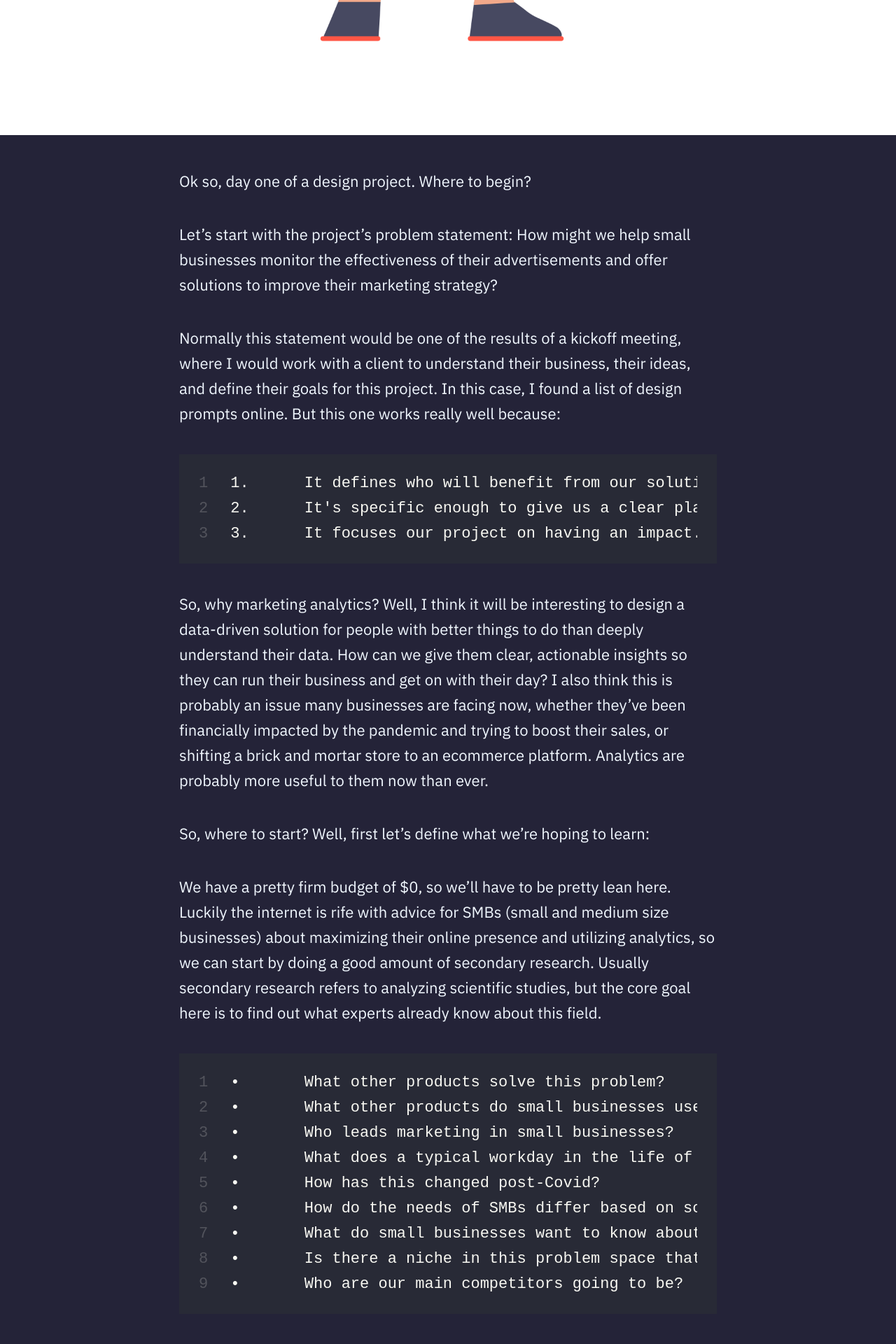
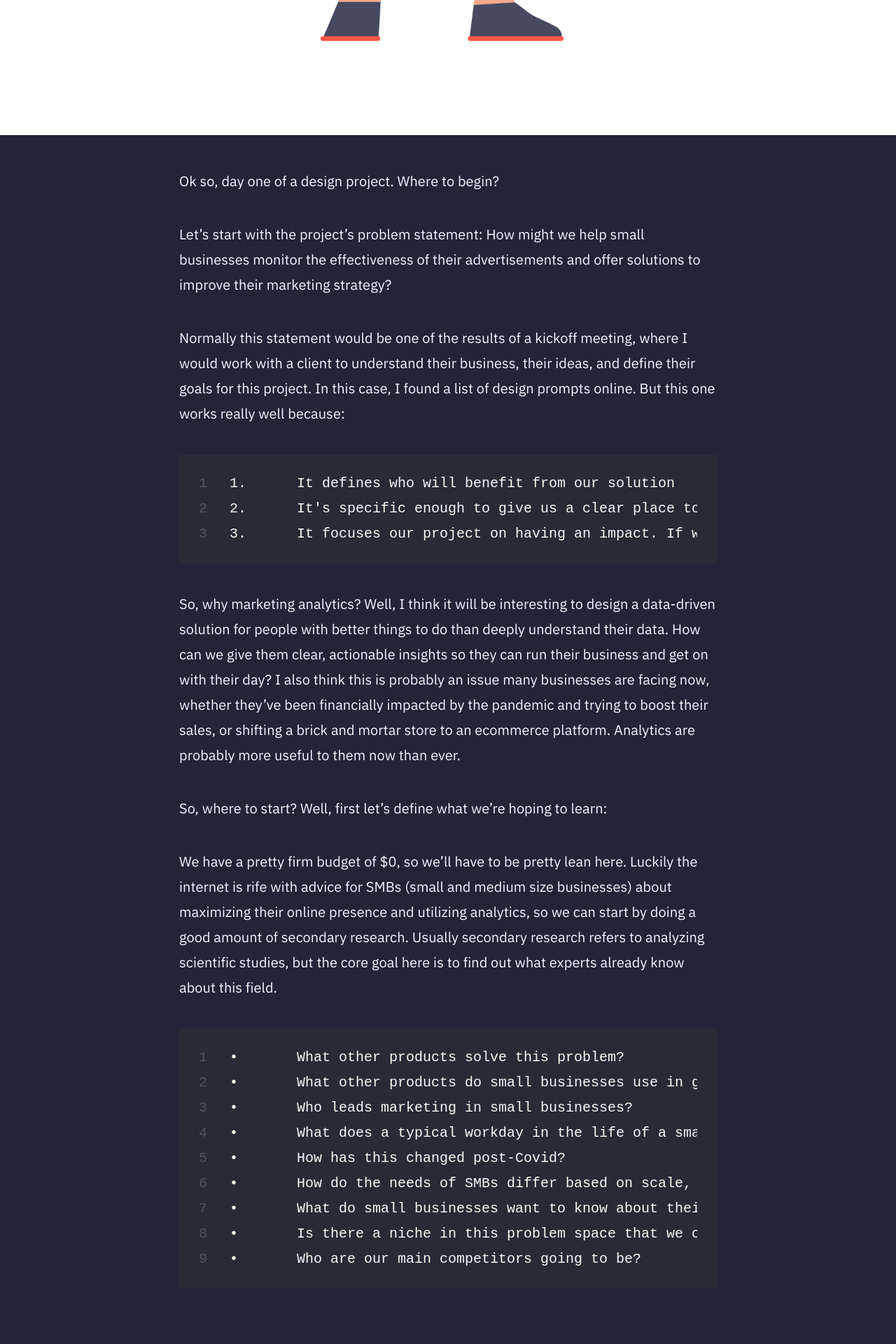
Before and after one commit to hdan-design/hdan-design.github.io, a Jekyll site: the page built from _posts/2021-01-16-Day1.md, in a window 1280 px wide. Shown: the part 1271-3191 px from the top of the page at 70% size. Built offline with Jekyll 4.4.1, drawn with Linux system fonts in a browser that asks for light colours; nearby versions of some CDN libraries.

Commit message:
smaller body copy

```diff
--- a/_data/settings.yml
+++ b/_data/settings.yml
@@ -173,7 +173,7 @@ font_settings:
     line_height: 32
     line_height_small: 28
   p:
-    size: 22
+    size: 20
     size_small: 17
     weight: 400
     letter_spacing: 0.04
```
